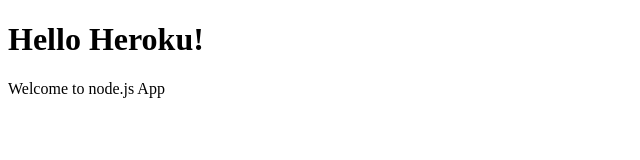
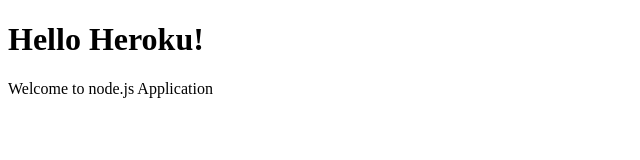
Before and after one commit to AlagappanV/web-server, a website: page public/index.html in a window 1280 px wide. Shown: the full height of the page, 0-640 px from the left. Drawn offline with Linux system fonts and the light colour scheme.

Commit message:
Index Update

```diff
--- a/public/index.html
+++ b/public/index.html
@@ -6,6 +6,6 @@
 </head>
 <body>
 	<H1> Hello Heroku!</H1>
-	<p>Welcome to node.js App</p>
+	<p>Welcome to node.js Application</p>
 </body>
 </html>
```
